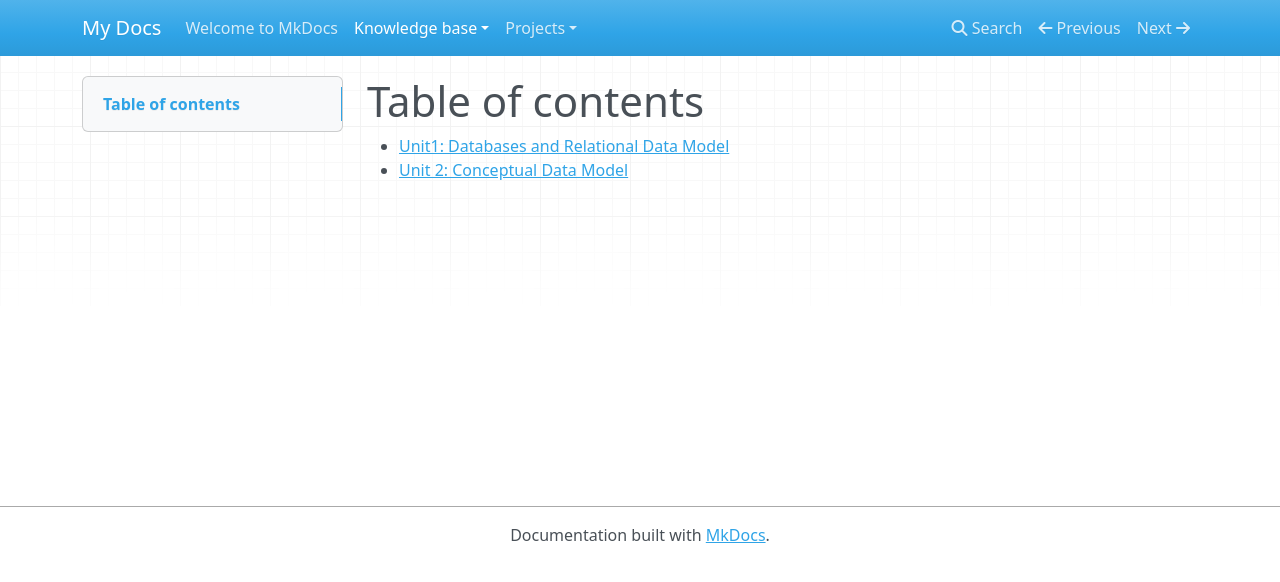
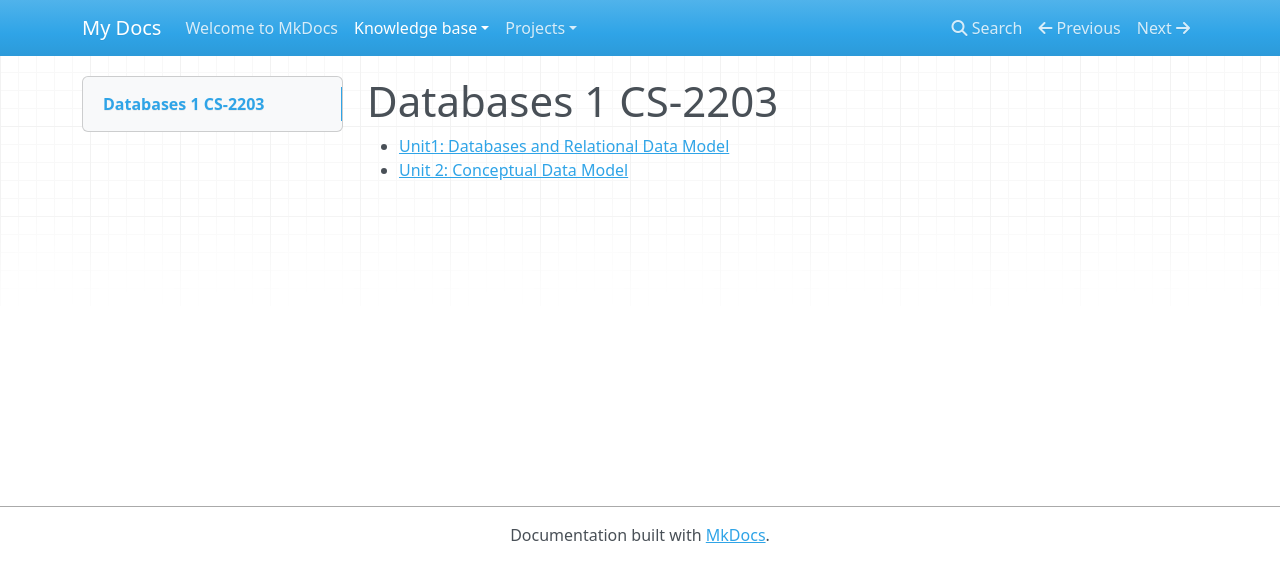
Before and after one commit to lubna-edrees/Activity-log, an MkDocs documentation site: the page built from docs/knowledge-base/cs2203-database1/index.md, in a window 1280 px wide. Shown: the top 582 px of the page. Built offline with MkDocs 1.6.1, drawn with Linux system fonts in a browser that asks for light colours; nearby versions of some CDN libraries.

Commit message:
restructure cs2203

```diff
--- a/docs/knowledge-base/cs2203_database1/README.md
+++ b/docs/knowledge-base/cs2203-database1/index.md
@@ -1,4 +1,4 @@
-# Table of contents
+# Databases 1 CS-2203
 
 - [Unit1: Databases and Relational Data Model](unit1.md)
 - [Unit 2: Conceptual Data Model](Unit2.md)
```
Also changed, not shown: docs/knowledge-base/cs2203-database1/unit3.md (added, +1 -0 lines), docs/knowledge-base/cs2203-database1/unit1.md (renamed from docs/knowledge-base/cs2203_database1/unit1.md), docs/knowledge-base/cs2203-database1/unit2.md (renamed from docs/knowledge-base/cs2203_database1/Unit2.md).
